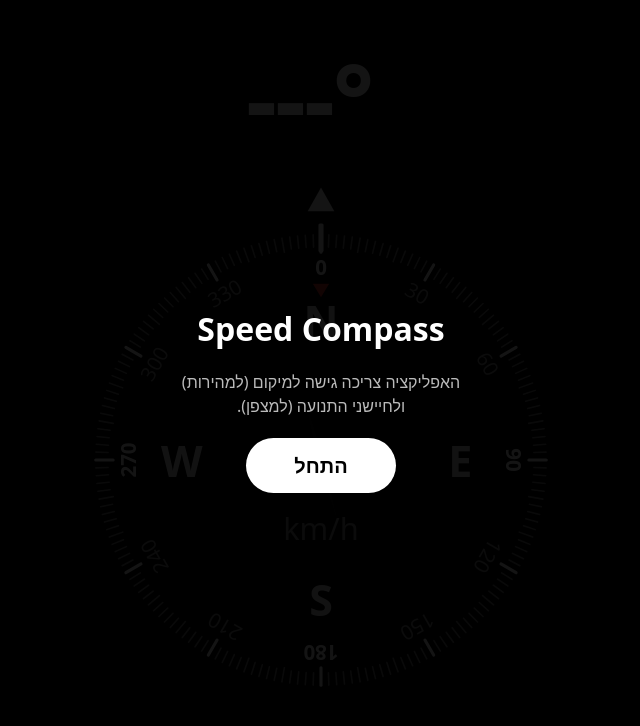
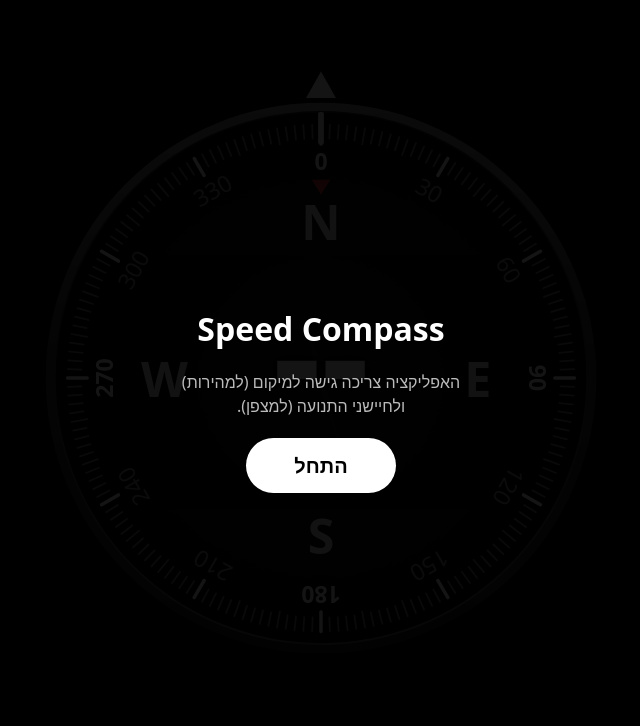
Before and after one commit to ilanhazan-max/speed-app, a plain HTML site: page index.html in a window 1280 px wide. Shown: the whole page, without its empty margins (319-959 px from the left). Drawn offline with Linux system fonts and the light colour scheme.

Commit message:
Remove heading readout and give the ring 3D depth
Co-Authored-By: Claude Opus 5.5 <noreply@anthropic.com>

```diff
--- a/app.js
+++ b/app.js
@@ -9,8 +9,6 @@ const lettersG = $('letters');
 const speedEl = $('speed');
 const unitEl = $('unit');
 const statusEl = $('status');
-const headingDegEl = $('headingDeg');
-const headingDirEl = $('headingDir');
 
 const DEMO = new URLSearchParams(location.search).has('demo');
 const MAX_TILT = 82; // degrees; keeps the ring from collapsing to a line
@@ -51,6 +49,18 @@ function el(name, attrs, parent) {
   for (const [txt, a] of [['N', 0], ['E', 90], ['S', 180], ['W', 270]]) {
     const t = el('text', { 'data-a': a }, lettersG);
     t.textContent = txt;
+  }
+
+  // Side wall: stacked discs going down from the face, light to dark.
+  const rim = $('rim');
+  const LAYERS = 22;
+  for (let i = LAYERS; i >= 1; i--) {
+    const s = document.createElement('span');
+    s.style.setProperty('--i', i);
+    const k = i / LAYERS;
+    const v = Math.round(70 - 58 * k); // #464646 near the face -> #0c0c0c at the bottom
+    s.style.background = `rgb(${v},${v},${v})`;
+    rim.appendChild(s);
   }
 })();
 
@@ -190,7 +200,6 @@ unitEl.addEventListener('click', () => {
 
 /* ---------- Render loop ---------- */
 
-const DIRS = ['N', 'NE', 'E', 'SE', 'S', 'SW', 'W', 'NW'];
 const clamp = (v, lo, hi) => Math.min(hi, Math.max(lo, v));
 
 function frame() {
@@ -217,11 +226,6 @@ function frame() {
     t.setAttribute('y', (-Math.cos(a) * 272).toFixed(1));
   }
 
-  if (raw.heading != null) {
-    const shown = Math.round(h) % 360;
-    headingDegEl.textContent = `${shown}°`;
-    headingDirEl.textContent = DIRS[Math.round(shown / 45) % 8];
-  }
   requestAnimationFrame(frame);
 }
 
--- a/index.html
+++ b/index.html
@@ -13,13 +13,30 @@
   <link rel="stylesheet" href="style.css">
 </head>
 <body>
-  <header class="heading">
-    <span id="headingDeg">---°</span><span id="headingDir"></span>
-  </header>
-
   <main class="stage">
     <div class="plane" id="plane">
+      <div class="rim" id="rim"></div>
       <svg id="dial" viewBox="-500 -500 1000 1000" aria-hidden="true">
+        <defs>
+          <radialGradient id="faceGrad" r="0.5">
+            <stop offset="0" stop-color="#161616"/>
+            <stop offset="0.82" stop-color="#050505"/>
+            <stop offset="0.95" stop-color="#000"/>
+          </radialGradient>
+          <linearGradient id="bezelGrad" x1="0" y1="0" x2="0" y2="1">
+            <stop offset="0" stop-color="#8a8a8a"/>
+            <stop offset="0.45" stop-color="#3a3a3a"/>
+            <stop offset="1" stop-color="#1a1a1a"/>
+          </linearGradient>
+          <linearGradient id="innerGrad" x1="0" y1="1" x2="0" y2="0">
+            <stop offset="0" stop-color="#5a5a5a"/>
+            <stop offset="1" stop-color="#151515"/>
+          </linearGradient>
+        </defs>
+        <!-- face and bezel -->
+        <circle r="478" fill="url(#bezelGrad)"/>
+        <circle r="462" fill="url(#faceGrad)"/>
+        <circle r="462" fill="none" stroke="url(#innerGrad)" stroke-width="3"/>
         <!-- fixed (non-rotating) parts of the plane -->
         <g id="crosshair" opacity="0.18">
           <path d="M0,-120 L6,-6 L120,0 L6,6 L0,120 L-6,6 L-120,0 L-6,-6 Z" fill="#666" transform="rotate(-15)"/>
--- a/style.css
+++ b/style.css
@@ -2,7 +2,7 @@
   --bg: #000;
   --fg: #fff;
   --muted: #8a8a8a;
-  --ring: min(94vw, 64vh);
+  --ring: min(90vw, 72vh);
 }
 
 * { box-sizing: border-box; margin: 0; padding: 0; }
@@ -26,19 +26,6 @@ body {
   padding: env(safe-area-inset-top) 16px env(safe-area-inset-bottom);
 }
 
-.heading {
-  margin-top: 4vh;
-  font-size: clamp(48px, 15vw, 96px);
-  font-weight: 600;
-  letter-spacing: -0.02em;
-  font-variant-numeric: tabular-nums;
-  direction: ltr;
-  display: flex;
-  align-items: baseline;
-  gap: 0.25em;
-}
-#headingDir { font-size: 0.4em; color: var(--muted); font-weight: 500; }
-
 .stage {
   position: relative;
   flex: 1;
@@ -54,7 +41,25 @@ body {
   transform-style: preserve-3d;
   will-change: transform;
 }
-.plane svg { width: 100%; height: 100%; overflow: visible; display: block; }
+.plane { position: relative; }
+.plane svg {
+  position: absolute;
+  inset: 0;
+  width: 100%;
+  height: 100%;
+  overflow: visible;
+  display: block;
+  transform: translateZ(0);
+}
+
+/* Stacked discs under the dial = the ring's thickness (side wall). */
+.rim { position: absolute; inset: 0; transform-style: preserve-3d; }
+.rim span {
+  position: absolute;
+  inset: 2.2%; /* matches the bezel radius (478 of 500) */
+  border-radius: 50%;
+  transform: translateZ(calc(var(--ring) * -0.0026 * var(--i)));
+}
 
 #labels text {
   font-size: 40px;
```
